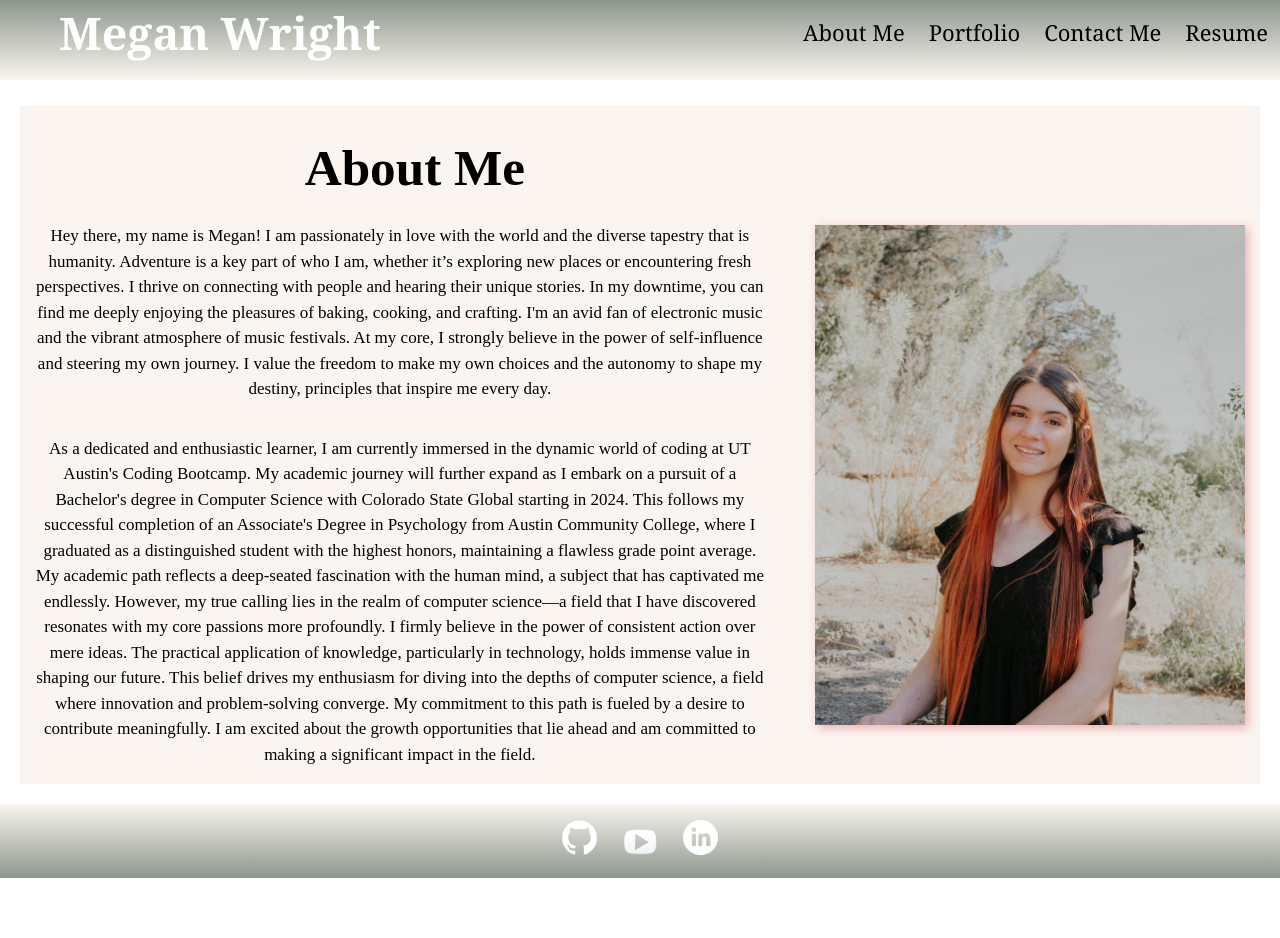
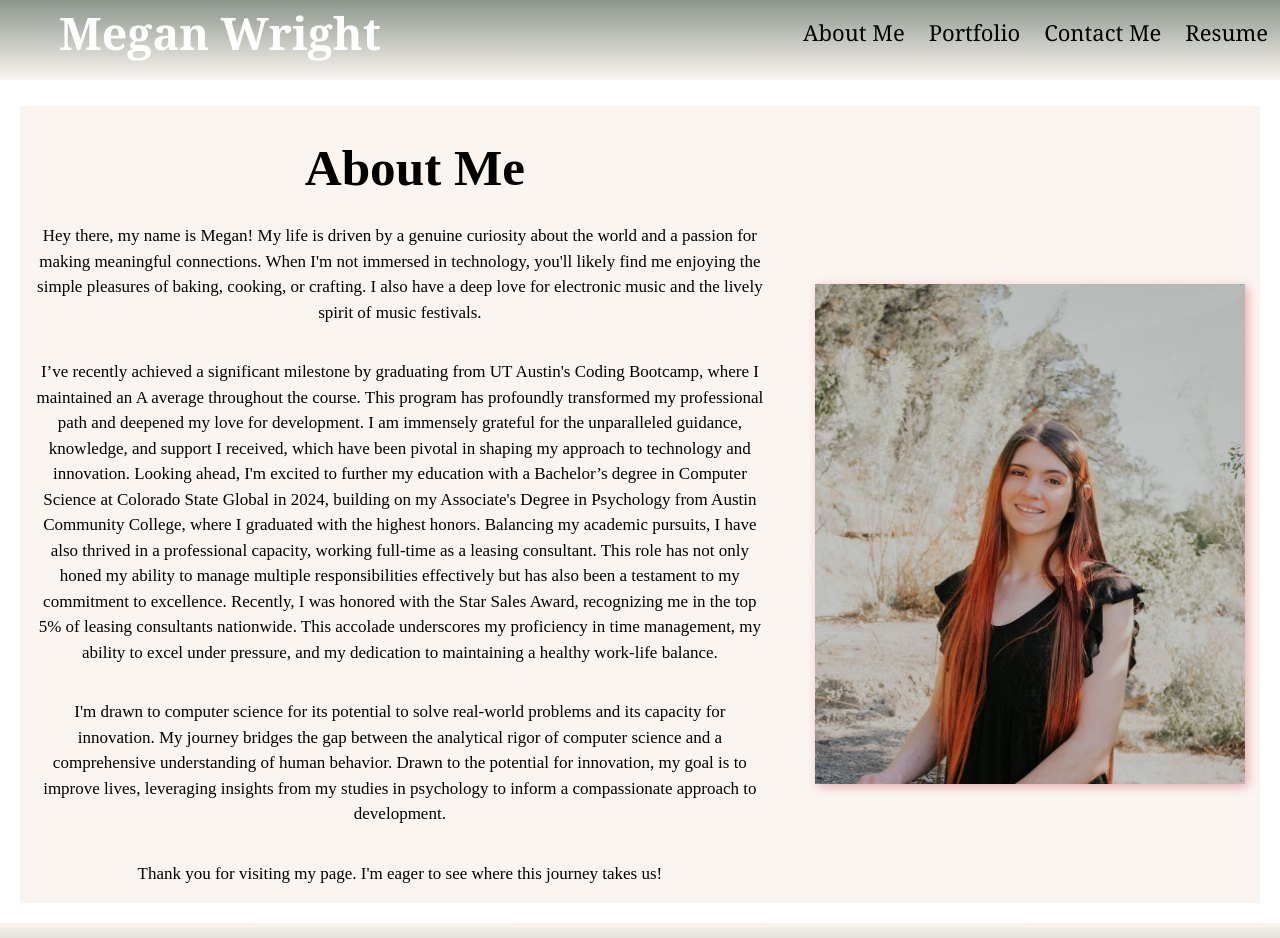
Before and after one commit to mmw18/reactPortfolio, a React (Vite) app: page /about-me in a window 1280 px wide. Shown: the top 938 px of the page. Before the commit the page ends 878 px from the top, so only its background shows below. Built offline with nearby package versions, Linux system fonts and the light colour scheme.

Commit message:
Updated about me section

```diff
--- a/src/components/aboutMe/aboutMe.jsx
+++ b/src/components/aboutMe/aboutMe.jsx
@@ -8,12 +8,13 @@ const AboutMe = () => {
             <div className="left">
                 <h1>About Me</h1>
                 <p>
-                    Hey there, my name is Megan! I am passionately in love with the world and the diverse tapestry that is humanity. Adventure is a key part of who I am, whether it’s exploring new places or encountering fresh perspectives. I thrive on connecting with people and hearing their unique stories. In my downtime, you can find me deeply enjoying the pleasures of baking, cooking, and crafting. I'm an avid fan of electronic music and the vibrant atmosphere of music festivals. At my core, I strongly believe in the power of self-influence and steering my own journey. I value the freedom to make my own choices and the autonomy to shape my destiny, principles that inspire me every day.</p>
-                <p> As a dedicated and enthusiastic learner, I am currently immersed in the dynamic world of coding at UT Austin's Coding Bootcamp. My academic journey will further expand as I embark on a pursuit of a Bachelor's degree in Computer Science with Colorado State Global starting in 2024. This follows my successful completion of an Associate's Degree in Psychology from Austin Community College, where I graduated as a distinguished student with the highest honors, maintaining a flawless grade point average.
+                    Hey there, my name is Megan! My life is driven by a genuine curiosity about the world and a passion for making meaningful connections. When I'm not immersed in technology, you'll likely find me enjoying the simple pleasures of baking, cooking, or crafting. I also have a deep love for electronic music and the lively spirit of music festivals.</p>
 
-                    My academic path reflects a deep-seated fascination with the human mind, a subject that has captivated me endlessly. However, my true calling lies in the realm of computer science—a field that I have discovered resonates with my core passions more profoundly. I firmly believe in the power of consistent action over mere ideas. The practical application of knowledge, particularly in technology, holds immense value in shaping our future. This belief drives my enthusiasm for diving into the depths of computer science, a field where innovation and problem-solving converge.
+                    <p>I’ve recently achieved a significant milestone by graduating from UT Austin's Coding Bootcamp, where I maintained an A average throughout the course. This program has profoundly transformed my professional path and deepened my love for development. I am immensely grateful for the unparalleled guidance, knowledge, and support I received, which have been pivotal in shaping my approach to technology and innovation. Looking ahead, I'm excited to further my education with a Bachelor’s degree in Computer Science at Colorado State Global in 2024, building on my Associate's Degree in Psychology from Austin Community College, where I graduated with the highest honors. Balancing my academic pursuits, I have also thrived in a professional capacity, working full-time as a leasing consultant. This role has not only honed my ability to manage multiple responsibilities effectively but has also been a testament to my commitment to excellence. Recently, I was honored with the Star Sales Award, recognizing me in the top 5% of leasing consultants nationwide. This accolade underscores my proficiency in time management, my ability to excel under pressure, and my dedication to maintaining a healthy work-life balance.</p>
 
-                   My commitment to this path is fueled by a desire to contribute meaningfully. I am excited about the growth opportunities that lie ahead and am committed to making a significant impact in the field.
+                    <p>I'm drawn to computer science for its potential to solve real-world problems and its capacity for innovation. My journey bridges the gap between the analytical rigor of computer science and a comprehensive understanding of human behavior. Drawn to the potential for innovation, my goal is to improve lives, leveraging insights from my studies in psychology to inform a compassionate approach to development.</p>
+
+                    <p>Thank you for visiting my page. I'm eager to see where this journey takes us!
                 </p>
             </div>
             <img src={headshot} alt="Me" className="about-me-photo" />
```
